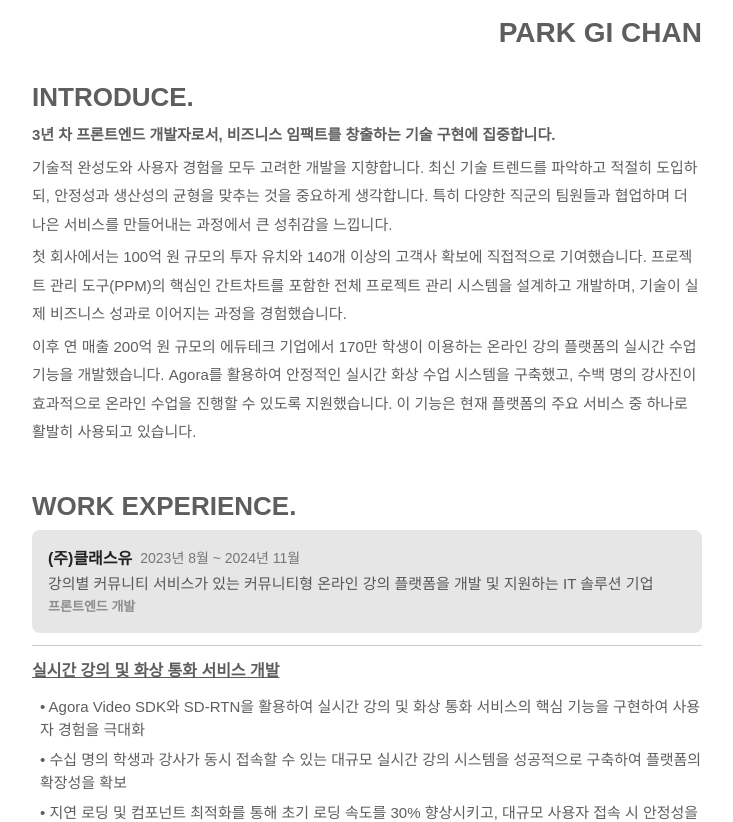
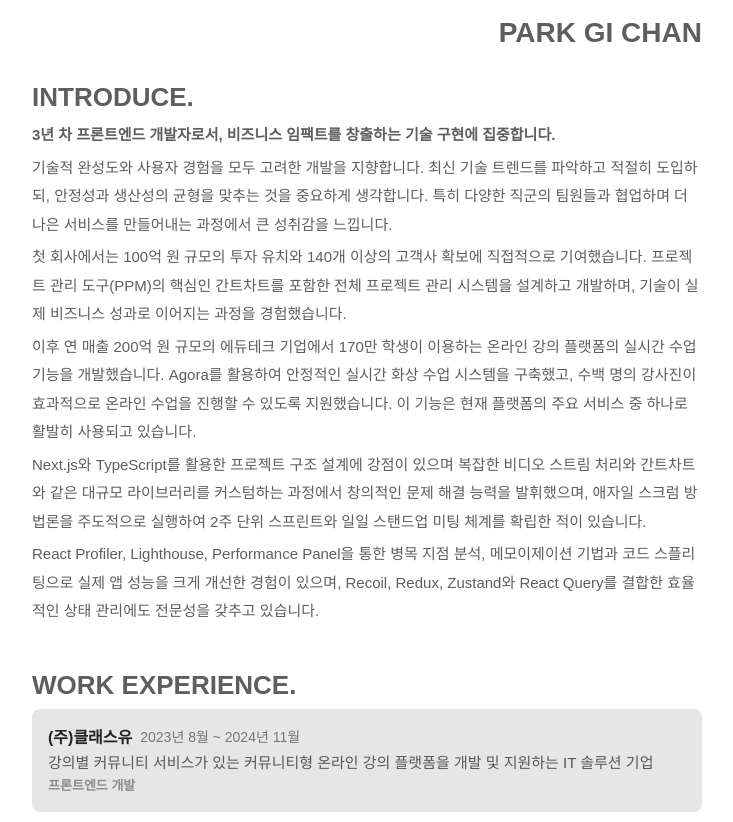
Before and after one commit to rl0425/portfolio-2024, a Next.js app: page / in a window 1280 px wide. Shown: the top 822 px of the page, without its empty margins (273-1006 px from the left). Built offline with nearby package versions, Linux system fonts and the light colour scheme.

Commit message:
feat: Update Introduce Info

```diff
--- a/src/app/_components/_introduce/page.tsx
+++ b/src/app/_components/_introduce/page.tsx
@@ -88,6 +88,26 @@ export default function Introduce() {
           </p>
         ),
       },
+
+      {
+        id: 5,
+        content: (
+          <p>
+            Next.js와 TypeScript를 활용한 프로젝트 구조 설계에 강점이 있으며 복잡한 비디오 스트림 처리와 간트차트와 같은 대규모 라이브러리를 커스텀하는 과정에서
+            창의적인 문제 해결 능력을 발휘했으며, 애자일 스크럼 방법론을 주도적으로 실행하여 2주 단위 스프린트와 일일 스탠드업 미팅 체계를 확립한 적이 있습니다.
+          </p>
+        ),
+      },
+
+      {
+        id: 6,
+        content: (
+          <p>
+            React Profiler, Lighthouse, Performance Panel을 통한 병목 지점 분석, 메모이제이션 기법과 코드 스플리팅으로 실제 앱 성능을 크게 개선한 경험이 있으며,
+            Recoil, Redux, Zustand와 React Query를 결합한 효율적인 상태 관리에도 전문성을 갖추고 있습니다.
+          </p>
+        ),
+      },
     ],
     [],
   );
```
Also changed, not shown: 1 other file (tests, documents, lock files or other folders).
